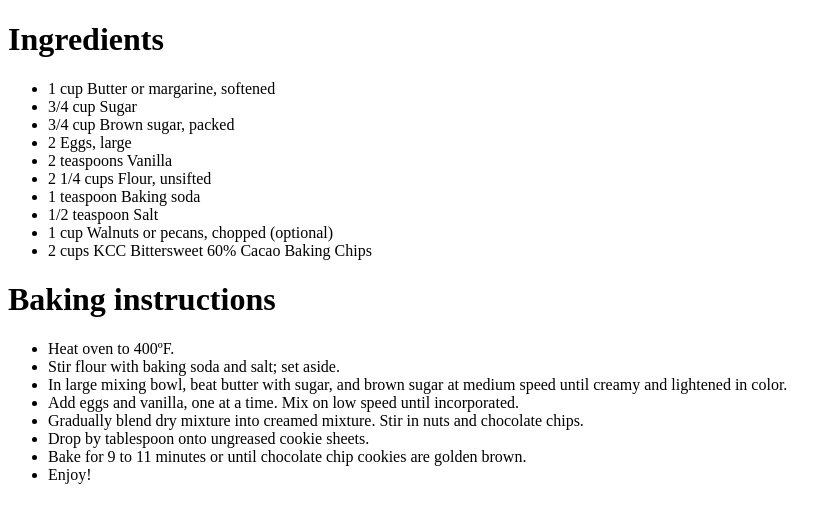
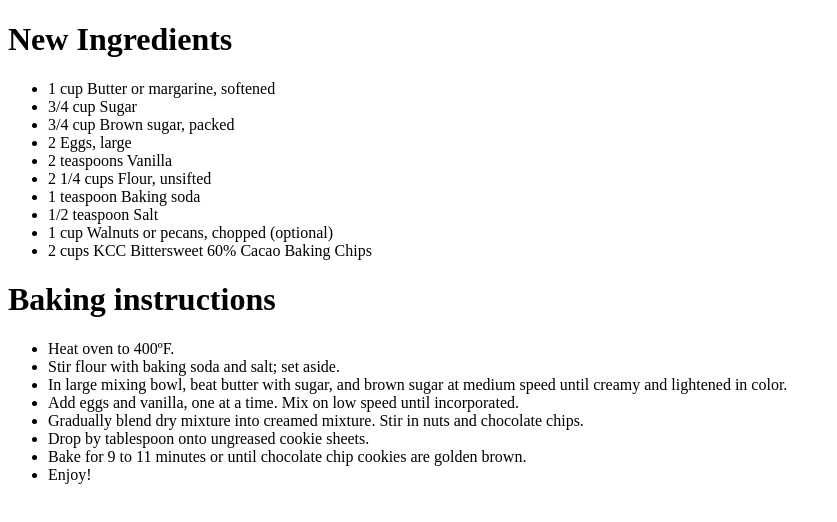
Before and after one commit to Naill23/RecipeCookies, a plain HTML site: page secret recipe.htm in a window 1280 px wide. Shown: the whole page, without its empty margins (0-837 px from the left). Drawn offline with Linux system fonts and the light colour scheme.

Commit message:
Updated text

```diff
--- a/secret recipe.htm
+++ b/secret recipe.htm
@@ -2,7 +2,7 @@
 <html>
 <body>
 
-<h1>Ingredients</h1>
+<h1>New Ingredients</h1>
 <ul>
 <li>1 cup Butter or margarine, softened</li>
 <li>3/4 cup Sugar</li>
```
